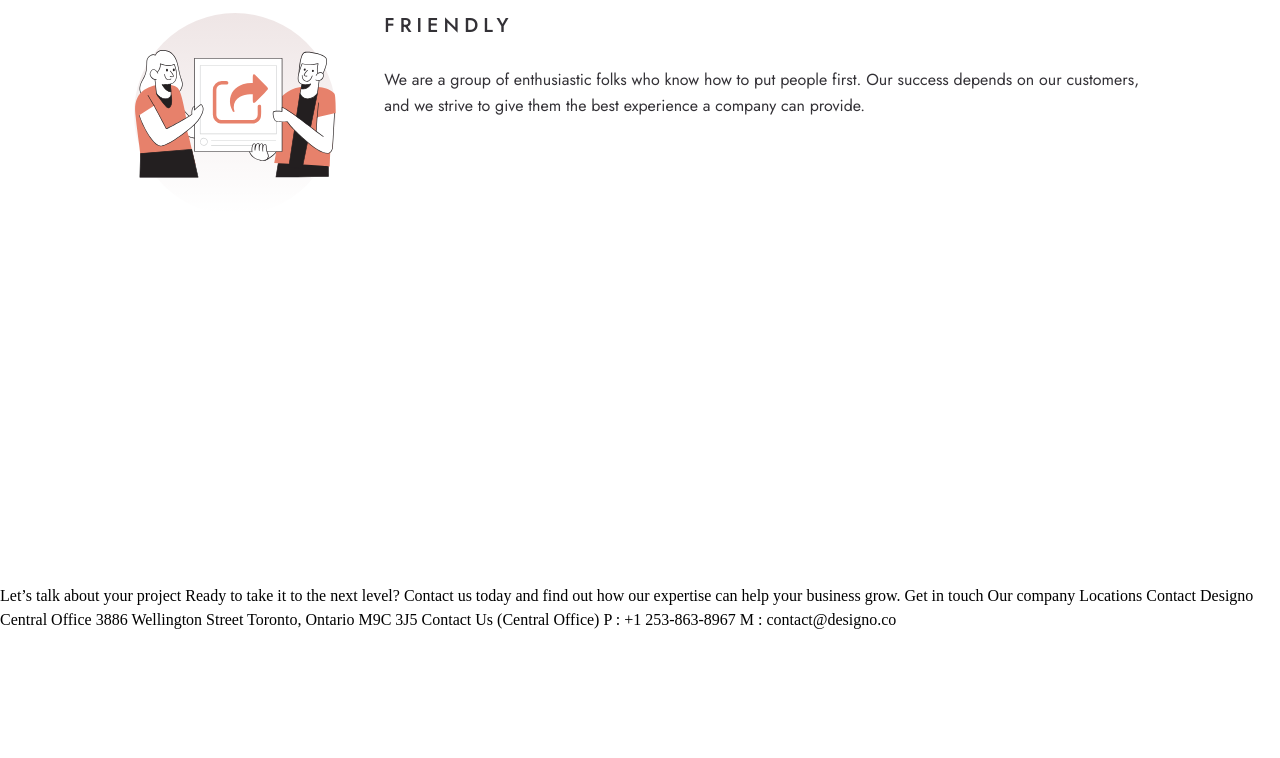
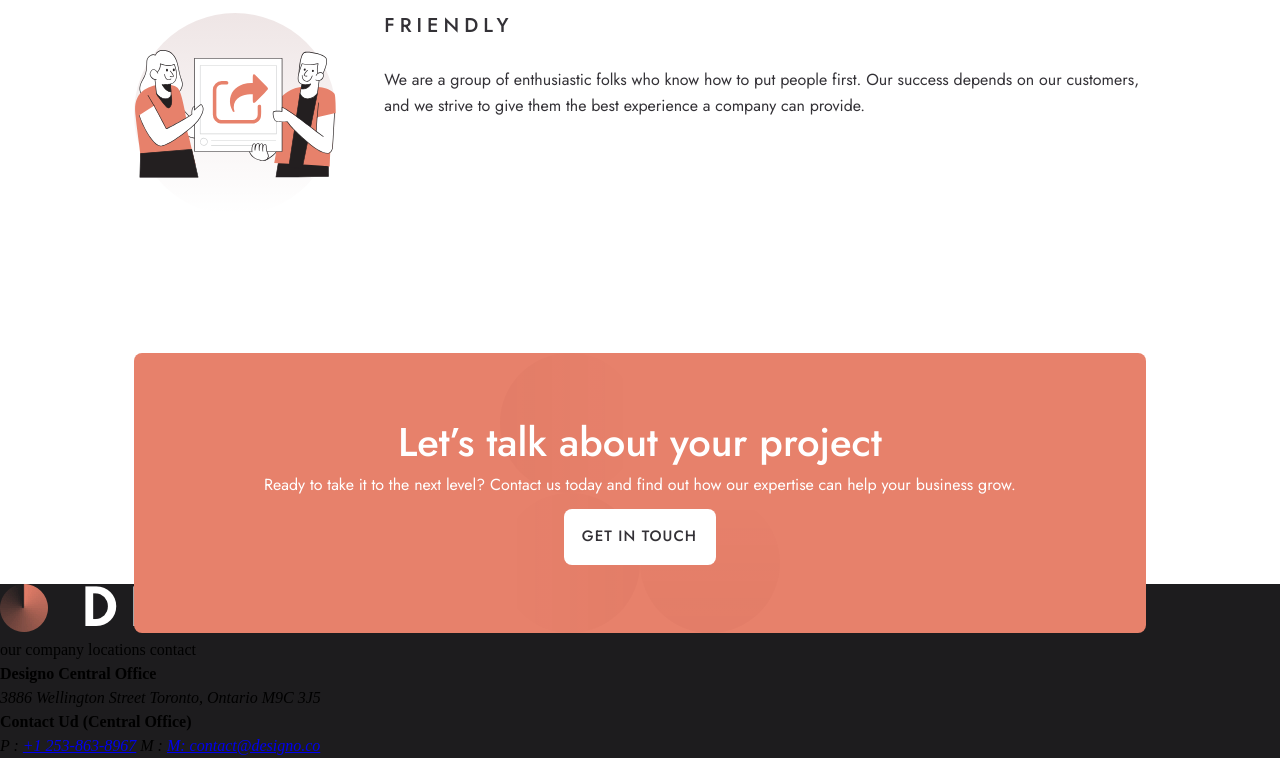
Before and after one commit to mrcordova/designo-multi-page-website, a plain HTML site: page frontend/index.html in a window 1280 px wide. Shown: the part 2404-3162 px from the top of the page. Before the commit the page ends 3036 px from the top, so only its background shows below. Drawn offline with Linux system fonts and the light colour scheme.

Commit message:
WIP lets talk cont styling

```diff
--- a/frontend/css/style.css
+++ b/frontend/css/style.css
@@ -108,6 +108,67 @@ header {
 
 #desktop-menu {
   display: none;
+}
+
+footer {
+  position: relative;
+  background-color: var(--black);
+
+  & .get-in-touch-cont {
+    gap: 2rem;
+
+    /* top: 0;
+    bottom: 0; */
+    top: clamp(-16.5rem, calc(-7.462rem + -18.83vw), -11.875rem);
+    left: 0;
+    right: 0;
+    border-radius: 0.5rem;
+    margin-inline: clamp(1.5rem, calc(0.605rem + 3.817vw), 2.438rem)
+      clamp(1.5rem, calc(0.546rem + 4.071vw), 2.5rem);
+    margin-block: auto;
+    position: absolute;
+    color: var(--white);
+    display: flex;
+    flex-direction: column;
+    align-items: center;
+    text-align: center;
+    background-color: var(--peach);
+    background-image: url(../assets/shared/desktop/bg-pattern-three-circles.svg);
+    background-position: center;
+    background-repeat: no-repeat;
+    background-size: contain;
+    padding-inline: clamp(1.5rem, calc(-0.528rem + 8.651vw), 3.625rem);
+    padding-block: clamp(3.563rem, calc(4.417rem + -1.781vw), 4rem);
+
+    & .get-in-touch-info {
+      gap: clamp(0.375rem, calc(0.136rem + 1.018vw), 0.625rem);
+      display: flex;
+      flex-direction: column;
+      align-items: center;
+    }
+
+    & h3 {
+      font-size: clamp(2rem, calc(1.523rem + 2.036vw), 2.5rem);
+      line-height: 1.125;
+    }
+
+    & p {
+      font-size: clamp(0.938rem, calc(0.878rem + 0.254vw), 1rem);
+      line-height: 1.66;
+    }
+
+    & button {
+      background-color: var(--white);
+      color: var(--dark-grey);
+      text-transform: uppercase;
+      font-size: 0.938rem;
+      letter-spacing: 0.063rem;
+      line-height: 1.46;
+      border-radius: 0.5rem;
+      padding-inline: 1.125rem 1.188rem;
+      padding-block: 1.063rem;
+    }
+  }
 }
 
 #mobile-popover-menu:popover-open {
@@ -330,6 +391,28 @@ header {
     letter-spacing: 0.125rem;
   }
 
+  footer {
+    position: relative;
+
+    & .get-in-touch-cont {
+      margin-inline: clamp(2.438rem, calc(-6.491rem + 18.601vw), 10.25rem)
+        clamp(2.5rem, calc(-6.357rem + 18.452vw), 10.25rem);
+
+      padding-block: clamp(3.563rem, calc(2.491rem + 2.232vw), 4.5rem);
+      gap: clamp(0.625rem, calc(0.482rem + 0.298vw), 0.75rem);
+
+      top: clamp(-16.5rem, calc(-19.643rem + 6.548vw), -13.75rem);
+
+      & h3 {
+        line-height: 1;
+      }
+
+      & p {
+        line-height: 1.625;
+      }
+    }
+  }
+
   #hamburger {
     display: none;
   }
@@ -394,6 +477,24 @@ header {
 }
 
 @media (min-width: 90rem) {
+  footer {
+    & .get-in-touch-cont {
+      align-items: center;
+      flex-direction: row;
+      justify-content: space-between;
+      & .get-in-touch-info {
+        align-items: flex-start;
+        text-align: left;
+
+        & h3 {
+          max-width: 15ch;
+        }
+        & p {
+          max-width: 54ch;
+        }
+      }
+    }
+  }
   .hero-section {
     flex-direction: row;
     text-align: left;
--- a/frontend/index.html
+++ b/frontend/index.html
@@ -33,7 +33,7 @@
           <li>Contact</li>
         </menu>
       </nav>
-      <div popover="manuel" id="mobile-popover-menu">
+      <div popover="manual" id="mobile-popover-menu">
         <div class="popover-header logo-padding">
           <img
             class="logo"
@@ -120,6 +120,7 @@
           <picture>
             <source
               media="(min-width: 90rem)"
+              3
               srcset="./assets/home/desktop/image-graphic-design.jpg" />
             <source
               media="(min-width: 48rem)"
@@ -196,12 +197,41 @@
           </div>
         </div>
       </section>
-
-      Let’s talk about your project Ready to take it to the next level? Contact
-      us today and find out how our expertise can help your business grow. Get
-      in touch Our company Locations Contact Designo Central Office 3886
-      Wellington Street Toronto, Ontario M9C 3J5 Contact Us (Central Office) P :
-      +1 253-863-8967 M : contact@designo.co
     </main>
+    <footer>
+      <div class="get-in-touch-cont">
+        <div class="get-in-touch-info">
+          <h3 class="jost-medium">Let’s talk about your project</h3>
+          <p class="jost-regular">
+            Ready to take it to the next level? Contact us today and find out
+            how our expertise can help your business grow.
+          </p>
+        </div>
+        <button class="jost-medium">Get in touch</button>
+      </div>
+      <div>
+        <div>
+          <img
+            src="./assets/shared/desktop/logo-light.png"
+            alt="designo logo" />
+        </div>
+        <button>our company</button>
+        <button>locations</button>
+        <button>contact</button>
+        <div>
+          <h4>Designo Central Office</h4>
+          <address>3886 Wellington Street Toronto, Ontario M9C 3J5</address>
+        </div>
+        <div>
+          <h4>Contact Ud (Central Office)</h4>
+          <address>
+            P :
+            <a href="tel:+1253-863-8967">+1 253-863-8967</a>
+            M :
+            <a href="mailto:contact@designo.co">M: contact@designo.co</a>
+          </address>
+        </div>
+      </div>
+    </footer>
   </body>
 </html>
```
